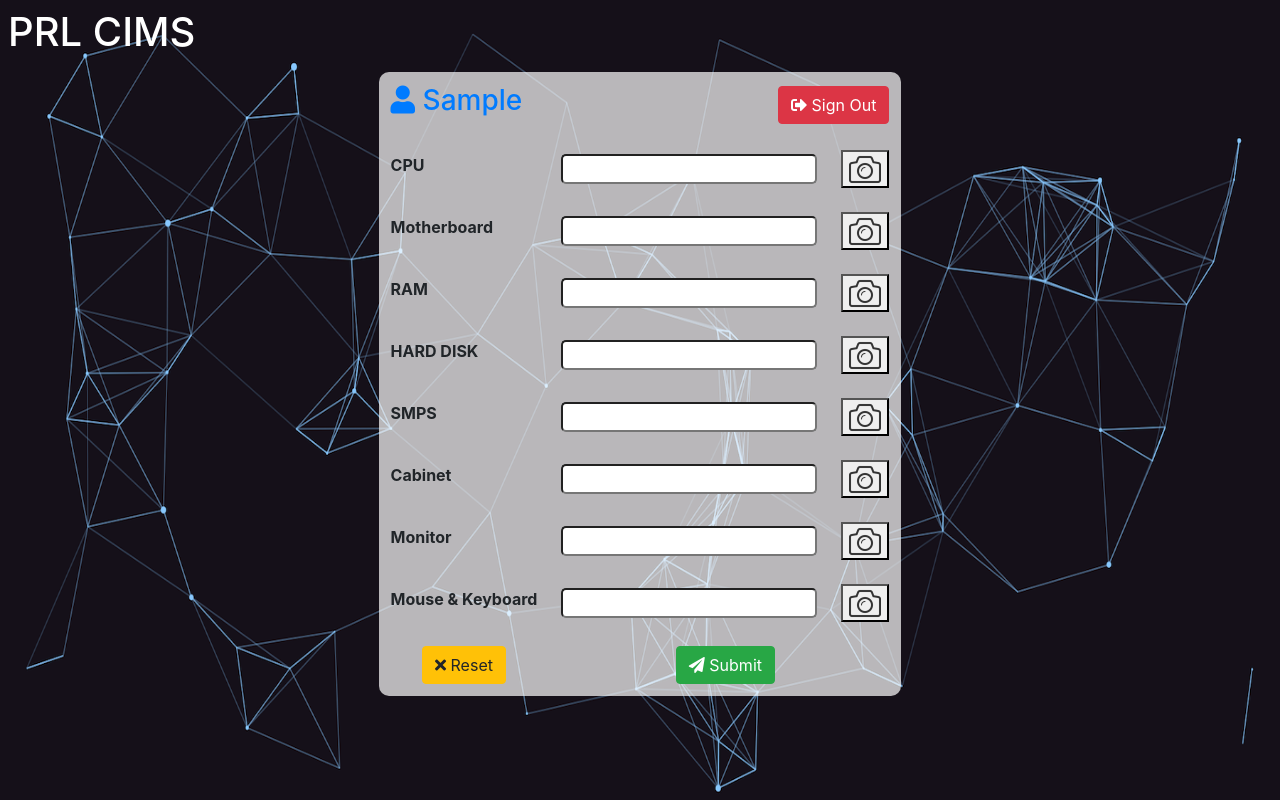
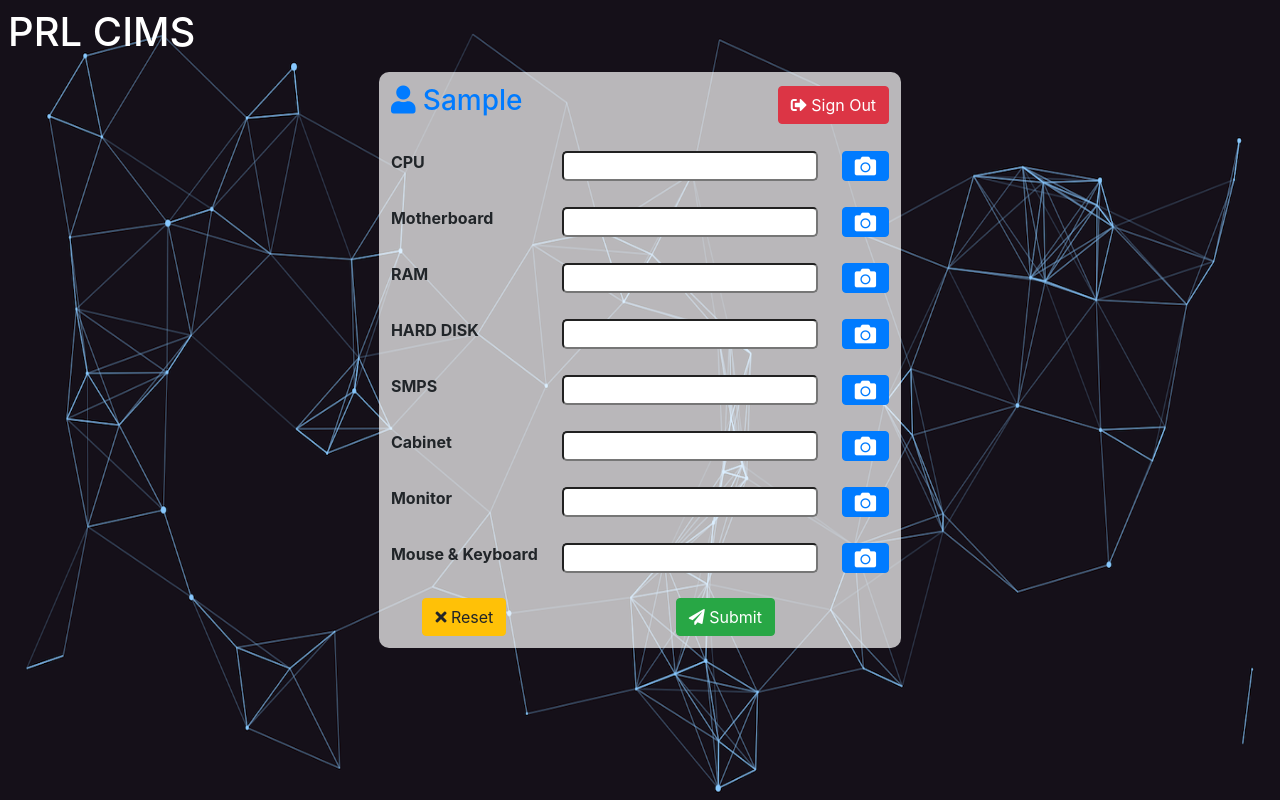
Before and after one commit to Dishendramishra/CIMS, a Flask app: page /form in a window 1280 px wide. Run offline with Flask 2, Linux system fonts and the light colour scheme; the visitor is signed in with stand-in values (Sample User, id 1); some libraries are stand-ins or nearby versions.

Commit message:
ui changes

```diff
--- a/python-server/templates/form.html
+++ b/python-server/templates/form.html
@@ -67,42 +67,42 @@
         <tr>
             <td><label>CPU</label></td>
             <td><input type="text" name="" id="cpu" data-identifer="qrcode-input"></td>
-            <td><button onclick="scanCode(this)" id='cpu-btn' class="scan-qr-btn" data-input="cpu"><img src="static/img/camera.png" alt="" width="32" height="32"></button></td>
+            <td><button onclick="scanCode(this)" class="scan-qr-btn fa fa-camera fa-lg btn btn-primary " data-input="cpu"></button></td>
         </tr>
         <tr>
             <td> <label>Motherboard</label> </td>
             <td><input type="text" name="" id="motherboard" data-identifer="qrcode-input"/></td>
-            <td><button onclick="scanCode(this)" class="scan-qr-btn" data-input="motherboard"><img src="static/img/camera.png" alt="" width="32" height="32"></button></td>
+            <td><button onclick="scanCode(this)" class="scan-qr-btn fa fa-camera fa-lg btn btn-primary " data-input="motherboard"></button></td>
         </tr>
         <tr>
             <td> <label>RAM</label> </td>
             <td><input type="text" name="" id="ram" data-identifer="qrcode-input"/></td>
-            <td><button onclick="scanCode(this)" class="scan-qr-btn" data-input="ram"><img src="static/img/camera.png" alt="" width="32" height="32"></button></td>
+            <td><button onclick="scanCode(this)" class="scan-qr-btn fa fa-camera fa-lg btn btn-primary " data-input="ram"></button></td>
         </tr>
         <tr>
             <td> <label>HARD DISK</label> </td>
             <td><input type="text" name="" id="hdd" data-identifer="qrcode-input"/></td>
-            <td><button onclick="scanCode(this)" class="scan-qr-btn" data-input="hdd"><img src="static/img/camera.png" alt="" width="32" height="32"></button></td>
+            <td><button onclick="scanCode(this)" class="scan-qr-btn fa fa-camera fa-lg btn btn-primary " data-input="hdd"></button></td>
         </tr>
         <tr>
             <td> <label>SMPS</label> </td>
             <td><input type="text" name="" id="smps" data-identifer="qrcode-input"/></td>
-            <td><button onclick="scanCode(this)" class="scan-qr-btn" data-input="smps"><img src="static/img/camera.png" alt="" width="32" height="32"></button></td>
+            <td><button onclick="scanCode(this)" class="scan-qr-btn fa fa-camera fa-lg btn btn-primary " data-input="smps"></button></td>
         </tr>
         <tr>
             <td> <label>Cabinet</label> </td>
             <td><input type="text" name="" id="cabinet" data-identifer="qrcode-input"/></td>
-            <td><button onclick="scanCode(this)" class="scan-qr-btn" data-input="cabinet"><img src="static/img/camera.png" alt="" width="32" height="32"></button></td>
+            <td><button onclick="scanCode(this)" class="scan-qr-btn fa fa-camera fa-lg btn btn-primary " data-input="cabinet"></button></td>
         </tr>
         <tr>
             <td> <label>Monitor</label> </td>
             <td><input type="text" name="" id="monitor" data-identifer="qrcode-input"/></td>
-            <td><button onclick="scanCode(this)" class="scan-qr-btn" data-input="monitor"><img src="static/img/camera.png" alt="" width="32" height="32"></button></td>
+            <td><button onclick="scanCode(this)" class="scan-qr-btn fa fa-camera fa-lg btn btn-primary " data-input="monitor"></button></td>
         </tr>
         <tr>
             <td> <label>Mouse & Keyboard</label> </td>
             <td><input type="text" name="" id="mousekey" data-identifer="qrcode-input"/></td>
-            <td><button onclick="scanCode(this)" class="scan-qr-btn" data-input="mousekey"><img src="static/img/camera.png" alt="" width="32" height="32"></button></td>
+            <td><button onclick="scanCode(this)" class="scan-qr-btn fa fa-camera fa-lg btn btn-primary " data-input="mousekey"></button></td>
         </tr>
         <tr>
             <td align="center"><button id="reset" class="btn btn-warning"
```
